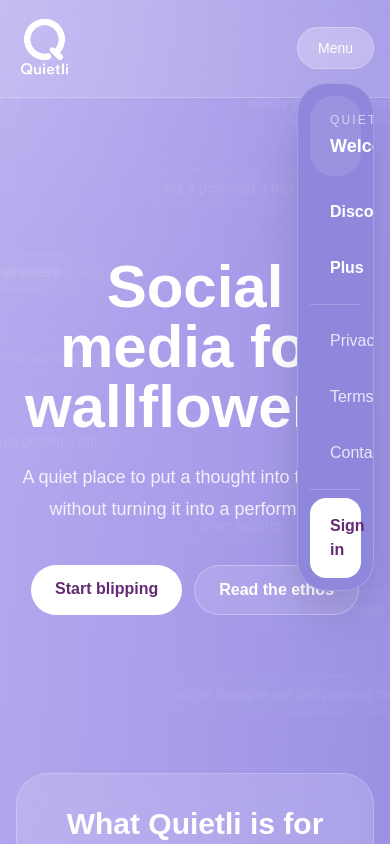
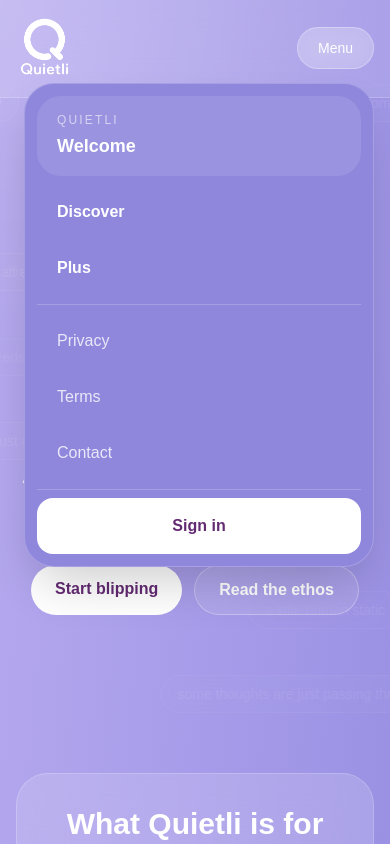
Before and after one commit to quietli-app/quietli, a Next.js app: page / in a window 390 px wide. Both pictures are taken after a click on the heading "Menu". Shown: the top 844 px of the page. Built offline with nearby package versions, Linux system fonts and the light colour scheme; no server answers.

Commit message:
Fix mobile menu width

```diff
--- a/components/top-nav.tsx
+++ b/components/top-nav.tsx
@@ -95,7 +95,7 @@
             Menu
           </summary>
 
-          <div className="absolute right-0 top-14 z-50 w-[calc(100vw-40px)] max-w-[360px] overflow-hidden rounded-[30px] border border-white/20 bg-[#8f87dc] p-3 text-white shadow-2xl shadow-black/20">
+          <div className="absolute right-0 top-14 z-50 w-[calc(100vw-40px)] !max-w-[360px] overflow-hidden rounded-[30px] border border-white/20 bg-[#8f87dc] p-3 text-white shadow-2xl shadow-black/20">
             <div className="mb-2 rounded-[24px] bg-white/10 px-5 py-4">
               <p className="text-xs font-medium uppercase tracking-[0.18em] text-white/60">
                 Quietli
```
